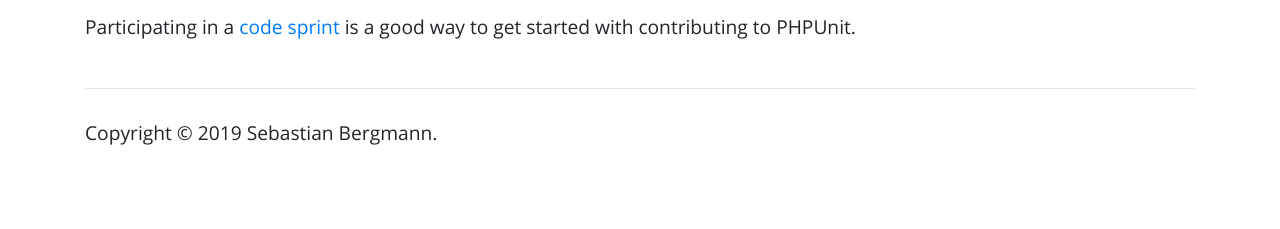
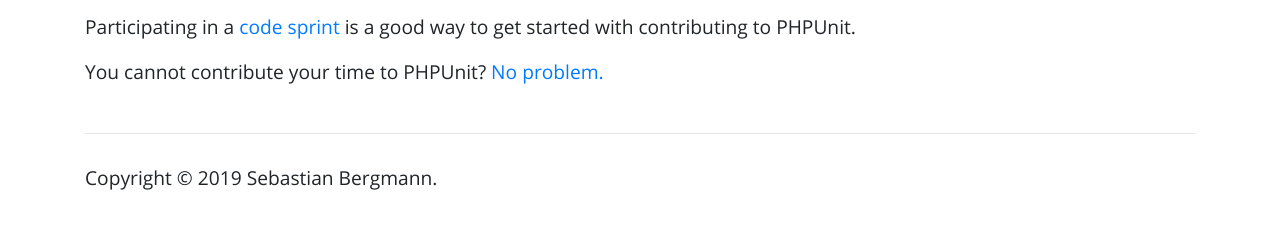
Before and after one commit to sebastianbergmann/phpunit-website, a plain HTML site: page public/contribute.html in a window 1280 px wide. Shown: the part 187-416 px from the top of the page. Drawn offline with Linux system fonts and the light colour scheme.

Commit message:
Add link based on feedback in https://twitter.com/luxianm/status/1133632541410418688

```diff
--- a/public/contribute.html
+++ b/public/contribute.html
@@ -33,6 +33,7 @@
      <h1>Contribute to PHPUnit</h1>
      <p>The development of PHPUnit is hosted on <a href="https://github.com/sebastianbergmann/phpunit/">GitHub</a>. You can find details <a href="https://github.com/sebastianbergmann/phpunit/blob/master/.github/CONTRIBUTING.md">here</a>.</p>
      <p>Participating in a <a href="code-sprints/index.html">code sprint</a> is a good way to get started with contributing to PHPUnit.</p>
+     <p>You cannot contribute your time to PHPUnit? <a href="donate.html">No problem.</a></p>
     </div>
    </div>
    <hr>
```
